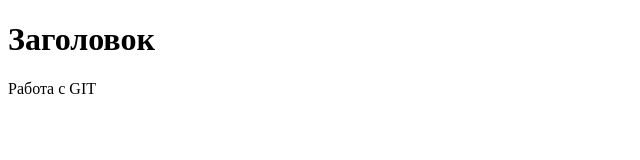
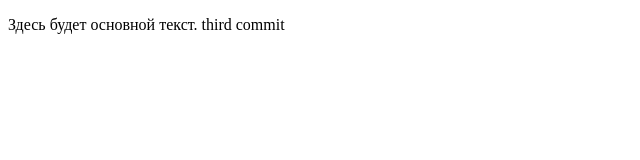
Before and after one commit to innabee/web, a plain HTML site: page index.html in a window 1280 px wide. Shown: the whole page, without its empty margins (0-640 px from the left). Drawn offline with Linux system fonts and the light colour scheme.

Commit message:
second commit

```diff
--- a/index.html
+++ b/index.html
@@ -6,7 +6,6 @@
 	<link rel="stylesheet" href="css/style.css">
 </head>
 <body>
-	<h1>Заголовок</h1>
-	<p>Работа с GIT</p>
+	<p>Здесь будет основной текст. third commit</p>
 </body>
 </html>
```
